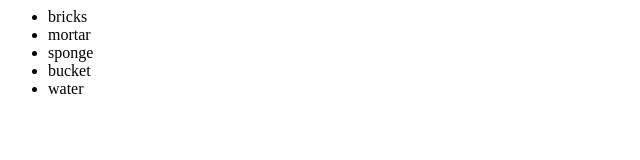
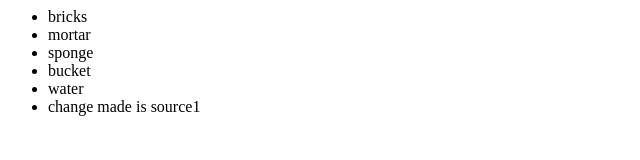
Before and after one commit to temoana432/gitTutorial, a plain HTML site: page index.html in a window 1280 px wide. Shown: the whole page, without its empty margins (0-640 px from the left). Drawn offline with Linux system fonts and the light colour scheme.

Commit message:
more changes from source 1

```diff
--- a/index.html
+++ b/index.html
@@ -7,6 +7,7 @@
 				<li>sponge</li>
 				<li>bucket</li>
 				<li>water</li>
+				<li>change made is source1</li>
 			<ul>
 		</div>
 	</body>
```
